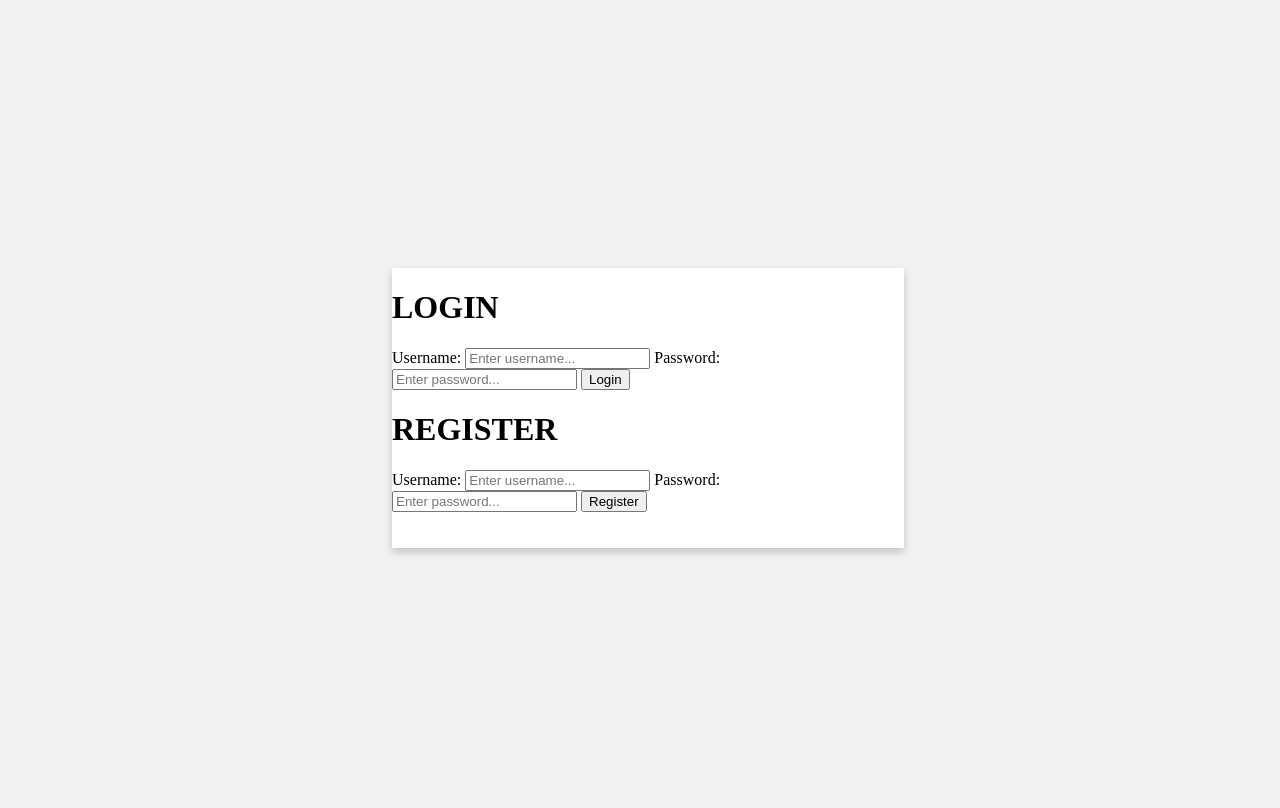
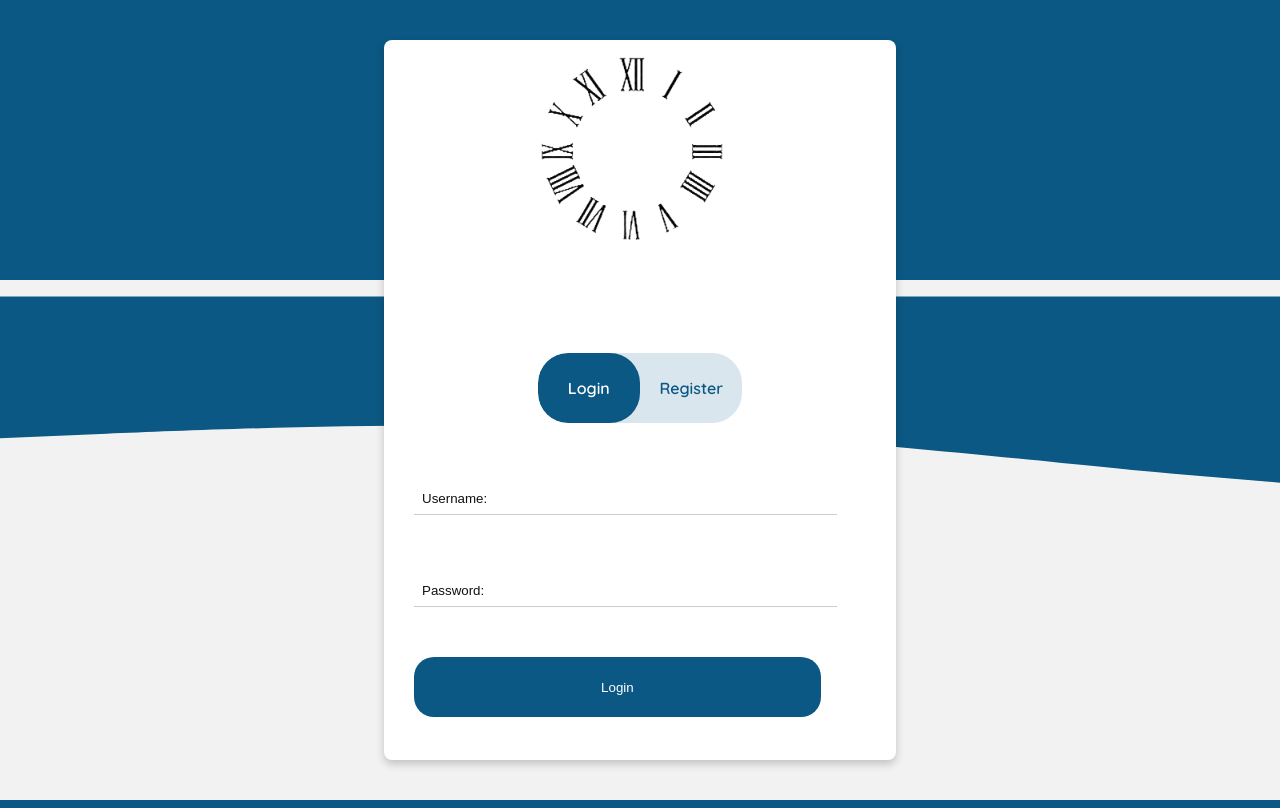
Before and after one commit to Alfie5640/timezone_dashboard, a PHP site: page /html/login.php in a window 1280 px wide. Run offline with PHP 8.4, Linux system fonts and the light colour scheme.

Commit message:
Finished login page styling

```diff
--- a/public/css/login.css
+++ b/public/css/login.css
@@ -1,4 +1,12 @@
-html, body {height: 100%; width: 100%}
+html, body {
+    height: 100%;
+    width: 100%;
+    overflow: hidden;
+    margin: 0;
+    padding: 0;
+    font-family: "Quicksand", sans-serif;
+
+}
 
 body {
     background-color: #F2F2F2;
@@ -9,7 +17,130 @@ body {
 
 .maincontent {
     width: 40%;
-    height: 35%;
+    height: 90%;
     background-color: white;
     box-shadow: 0 4px 8px rgba(0, 0, 0, 0.2);
+    border-radius: 8px;
+    overflow: hidden;
+    display: flex;
+    justify-content: center;
+    align-items: center;
+    flex-direction: column;
 }
+
+
+.tab-header {
+    position: relative;
+    display: flex;
+    justify-content: space-between;
+    background-color: rgba(11, 88, 132, 0.15);
+    border-radius: 30px;
+    width: 40%;
+    height: 70px;
+    align-self: center;
+    overflow: hidden;
+}
+
+.tab {
+    flex: 1;
+    display: flex;
+    justify-content: center;
+    align-items: center;
+    font-weight: 600;
+    color: #0b5884;
+    cursor: pointer;
+    z-index: 2;
+    transition: color 0.3s ease;
+}
+
+.tab.active {
+    color: white;
+}
+
+.tab-indicator {
+    position: absolute;
+    top: 0;
+    left: 0;
+    width: 50%;
+    height: 100%;
+    background-color: #0b5884;
+    border-radius: 30px;
+    transition: transform 0.3s ease;
+    z-index: 1;
+}
+
+/* --- Form Styling --- */
+.form-container {
+    padding: 30px;
+}
+
+.form {
+    display: none;
+}
+
+.form.active {
+    display: block;
+}
+
+input[type="text"],
+input[type="password"] {
+    width: 90%;
+    padding: 8px;
+    margin: 30px 0;
+    border: none;
+    border-bottom: 1px solid #ccc;
+}
+
+input[type="submit"] {
+    background-color: #0b5884;
+    color: white;
+    border: none;
+    border-radius: 20px;
+    padding: 10px 20px;
+    cursor: pointer;
+    transition: 0.3s;
+    width: 90%;
+    height: 60px;
+    margin-top: 20px;
+
+}
+
+input[type="submit"]:hover {
+    background-color: #094b6d;
+}
+
+input[type="text"]:focus,
+input[type="password"]:focus {
+    outline: none;
+    border-bottom: 2px solid #0b5884;
+    transition: border-color 0.2s ease;
+}
+
+::placeholder {
+    color: #111111;
+}
+
+
+#blueBack {
+    position: absolute;
+    top: 0;
+    left: 0;
+    height: 35%;
+    background-color: #0b5884;
+    width: 100%;
+    z-index: -1;
+}
+
+.wave {
+    position: absolute;
+    bottom: -300px;
+    transform:scaleY(-1);
+    left: 0;
+    width: 100%;
+    height: auto;
+}
+
+img {
+    height: 200px;
+    margin-bottom: 100px;
+}
--- a/public/html/login.php
+++ b/public/html/login.php
@@ -5,33 +5,80 @@
     <meta charset="utf-8">
     <meta name="viewport" content="width=device-width, initial-scale=1.0">
     <title>Login</title>
+
+    <link rel="preconnect" href="https://fonts.googleapis.com">
+    <link rel="preconnect" href="https://fonts.gstatic.com" crossorigin>
+    <link href="https://fonts.googleapis.com/css2?family=Bebas+Neue&family=Open+Sans:ital,wght@0,300..800;1,300..800&family=Quicksand:wght@300..700&family=Racing+Sans+One&display=swap" rel="stylesheet">
+
     <link rel="stylesheet" href="../css/login.css">
+
+    <script>
+        document.addEventListener("DOMContentLoaded", () => {
+            const loginTab = document.getElementById("loginTab");
+            const registerTab = document.getElementById("registerTab");
+            const loginForm = document.getElementById("loginForm");
+            const registerForm = document.getElementById("registerForm");
+            const indicator = document.querySelector(".tab-indicator");
+
+            loginTab.addEventListener("click", () => {
+                loginTab.classList.add("active");
+                registerTab.classList.remove("active");
+                loginForm.classList.add("active");
+                registerForm.classList.remove("active");
+                indicator.style.transform = "translateX(0%)";
+            });
+
+            registerTab.addEventListener("click", () => {
+                registerTab.classList.add("active");
+                loginTab.classList.remove("active");
+                registerForm.classList.add("active");
+                loginForm.classList.remove("active");
+                indicator.style.transform = "translateX(100%)";
+            });
+        });
+
+    </script>
 </head>
 
 <body>
+    <div id="blueBack">
+        <svg viewBox="0 0 1440 320" class="wave">
+            <path fill="#0b5884" d="M0,160L120,165C240,170,480,180,720,170C960,160,1200,130,1320,120L1440,110V320H0Z"></path>
+        </svg>
+    </div>
 
     <div class="maincontent">
-        <div class="formRow">
-            <h1>LOGIN</h1>
-            <form id="loginForm">
-                <label>Username: </label> <input type="text" placeholder="Enter username..." required id="loginUsername">
-                <label>Password: </label> <input type="password" placeholder="Enter password..." required id="loginPassword">
-                <input type="submit" value="Login" id="loginSubmit">
+        <img src="../clockImg.png" alt="clock">
+
+        <div class="tab-header">
+            <div class="tab-indicator"></div>
+            <div class="tab active" id="loginTab">Login</div>
+            <div class="tab" id="registerTab">Register</div>
+        </div>
+
+        <div class="form-container">
+            <form id="loginForm" class="form active">
+                <input type="text" id="loginUsername" placeholder="Username:" required>
+
+                <input type="password" id="loginPassword" placeholder="Password:" required>
+
+                <input type="submit" value="Login">
+            </form>
+
+            <form id="registerForm" class="form">
+                <input type="text" id="regUsername" placeholder="Username:" required>
+
+                <input type="password" id="regPassword" placeholder="Password:" required>
+
+                <input type="submit" value="Register">
             </form>
         </div>
 
-        <div class="formRow">
-            <h1>REGISTER</h1>
-            <form id="registerForm">
-                <label>Username: </label> <input type="text" placeholder="Enter username..." required id="regUsername">
-                <label>Password: </label> <input type="password" placeholder="Enter password..." required id="regPassword">
-                <input type="submit" value="Register" id="registerSubmit">
-            </form>
+        <div id="error">
         </div>
+
     </div>
 
-    <div id="error">
-    </div>
     <script src="../js/login.js"></script>
 </body>
 
```
Also changed, not shown: public/clockImg.png (added).
